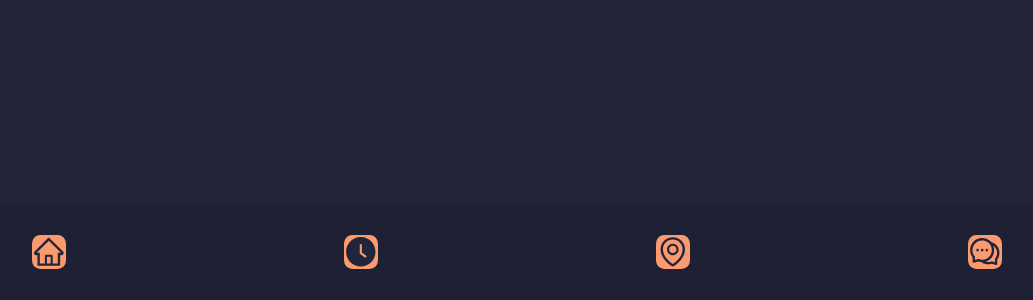
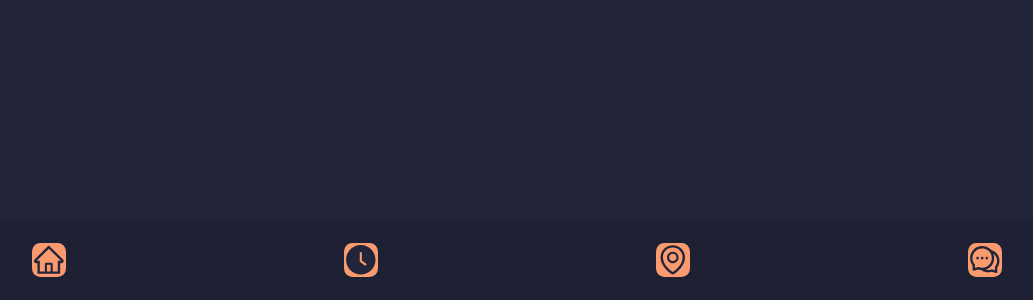
Before and after one commit to ellrub/panda, a React (Create React App) app in the folder panda/: page / in a window 1280 px wide. Shown: the part 500-800 px from the top of the page, without its empty margins (123-1156 px from the left). Built offline with nearby package versions, Linux system fonts and the light colour scheme.

Commit message:
Margin fixes
fix on header and nav

```diff
--- a/panda/src/components/Navbar/Navbar.scss
+++ b/panda/src/components/Navbar/Navbar.scss
@@ -7,7 +7,7 @@ nav {
     position: fixed;
     bottom: 0;
 
-    padding: 1.5rem 1rem;
+    padding: 1rem 1rem;
     background: rgba(0, 0, 0, 0.10);
     backdrop-filter: blur(4px);
     -webkit-backdrop-filter: blur(4px);
--- a/panda/src/container/Header/Header.scss
+++ b/panda/src/container/Header/Header.scss
@@ -27,7 +27,7 @@ header {
             text-align: center;
 
             padding: 1rem 1.5rem;
-            margin-top: 3rem;
+            margin-top: 2rem;
 
 
         }
```
